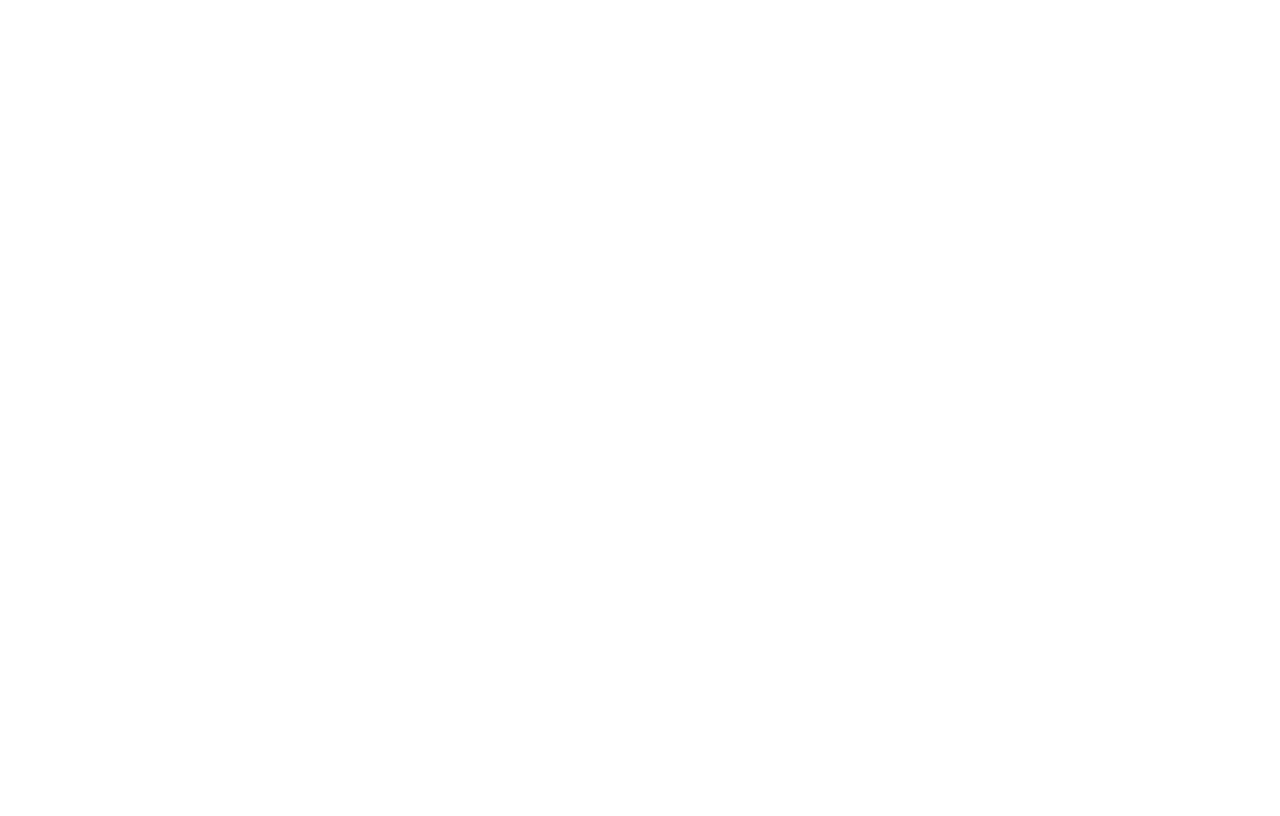
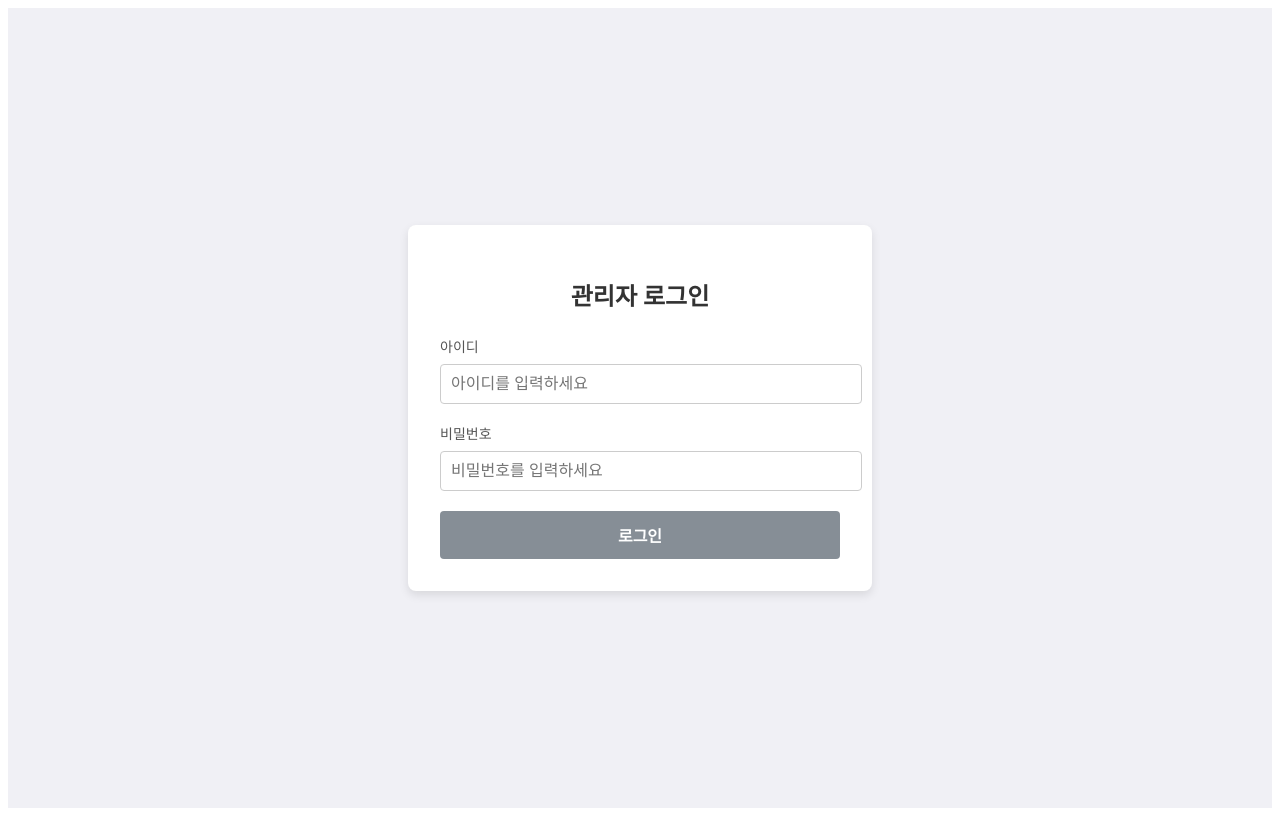
Before and after one commit to Infinity-Story/IsB-FE, a Vue app: page /admin-login in a window 1280 px wide. Before the commit this address had no page. Built offline with nearby package versions, Linux system fonts and the light colour scheme.

Commit message:
#6,7 Admin,User Login Page
관리자, 일반 회원 로그인 창 구현

```diff
--- a/src/components/Login/AdminLogin.vue
+++ b/src/components/Login/AdminLogin.vue
@@ -1,11 +1,108 @@
-<script setup>
+<template>
+  <div class="login-container">
+    <div class="login-card">
+      <h2 class="login-title">관리자 로그인</h2>
+      <form @submit.prevent="handleLogin">
+        <div class="input-group">
+          <label for="adminUsername">아이디</label>
+          <input type="text" id="adminUsername" v-model="adminUsername" placeholder="아이디를 입력하세요" required />
+        </div>
+        <div class="input-group">
+          <label for="adminPassword">비밀번호</label>
+          <input type="password" id="adminPassword" v-model="adminPassword" placeholder="비밀번호를 입력하세요" required />
+        </div>
+        <button type="submit" class="login-btn">로그인</button>
+      </form>
+    </div>
+  </div>
+</template>
 
+<script>
+export default {
+  name: 'AdminLogin',
+  data() {
+    return {
+      adminUsername: '',
+      adminPassword: '',
+    };
+  },
+  methods: {
+    handleLogin() {
+      // 관리자 로그인 로직 처리
+      console.log('아이디:', this.adminUsername);
+      console.log('비밀번호:', this.adminPassword);
+      // 이후 API 요청이나 로직 추가
+    },
+  },
+};
 </script>
 
-<template>
+<style scoped>
+.login-container {
+  display: flex;
+  justify-content: center;
+  align-items: center;
+  height: 100vh;
+  background-color: #f0f0f5;
+}
 
-</template>
+.login-card {
+  background-color: white;
+  padding: 2rem;
+  border-radius: 8px;
+  box-shadow: 0 4px 10px rgba(0, 0, 0, 0.1);
+  width: 100%;
+  max-width: 400px;
+}
 
-<style scoped>
+.login-title {
+  text-align: center;
+  font-size: 24px;
+  font-weight: bold;
+  margin-bottom: 1.5rem;
+  color: #333;
+}
 
+.input-group {
+  margin-bottom: 1.2rem;
+}
+
+.input-group label {
+  display: block;
+  font-size: 14px;
+  margin-bottom: 0.5rem;
+  color: #555;
+}
+
+.input-group input {
+  width: 100%;
+  padding: 10px;
+  border: 1px solid #ccc;
+  border-radius: 4px;
+  font-size: 16px;
+  color: #333;
+  transition: border-color 0.3s ease;
+}
+
+.input-group input:focus {
+  border-color: #5c6bc0;
+  outline: none;
+}
+
+.login-btn {
+  width: 100%;
+  padding: 12px;
+  background-color: #868e96; /* 관리자 로그인 버튼은 초록색 계열 */
+  border: none;
+  border-radius: 4px;
+  font-size: 16px;
+  font-weight: bold;
+  color: white;
+  cursor: pointer;
+  transition: background-color 0.3s ease;
+}
+
+.login-btn:active {
+  background-color: #868e96;
+}
 </style>
--- a/src/components/Login/UserLogin.vue
+++ b/src/components/Login/UserLogin.vue
@@ -1,11 +1,112 @@
-<script setup>
+<template>
+  <div class="login-container">
+    <div class="login-card">
+      <h2 class="login-title">일반 회원 로그인</h2>
+      <form @submit.prevent="handleLogin">
+        <div class="input-group">
+          <label for="username">아이디</label>
+          <input type="text" id="username" v-model="username" placeholder="아이디를 입력하세요" required />
+        </div>
+        <div class="input-group">
+          <label for="password">비밀번호</label>
+          <input type="password" id="password" v-model="password" placeholder="비밀번호를 입력하세요" required />
+        </div>
+        <button type="submit" class="login-btn">로그인</button>
+      </form>
+    </div>
+  </div>
+</template>
 
+<script>
+export default {
+  name: 'UserLogin',
+  data() {
+    return {
+      username: '',
+      password: '',
+    };
+  },
+  methods: {
+    handleLogin() {
+      // 로그인 로직 처리
+      console.log('아이디:', this.username);
+      console.log('비밀번호:', this.password);
+      // 이후 API 요청이나 로직 추가
+    },
+  },
+};
 </script>
 
-<template>
+<style scoped>
+.login-container {
+  display: flex;
+  justify-content: center;
+  align-items: center;
+  height: 100vh;
+  background-color: #f4f4f9;
+}
 
-</template>
+.login-card {
+  background-color: white;
+  padding: 2rem;
+  border-radius: 8px;
+  box-shadow: 0 4px 10px rgba(0, 0, 0, 0.1);
+  width: 100%;
+  max-width: 400px;
+}
 
-<style scoped>
+.login-title {
+  text-align: center;
+  font-size: 24px;
+  font-weight: bold;
+  margin-bottom: 1.5rem;
+  color: #333;
+}
 
+.input-group {
+  margin-bottom: 1.2rem;
+}
+
+.input-group label {
+  display: block;
+  font-size: 14px;
+  margin-bottom: 0.5rem;
+  color: #555;
+}
+
+.input-group input {
+  width: 100%;
+  padding: 10px;
+  border: 1px solid #ccc;
+  border-radius: 4px;
+  font-size: 16px;
+  color: #333;
+  transition: border-color 0.3s ease;
+}
+
+.input-group input:focus {
+  border-color: #5c6bc0;
+  outline: none;
+}
+
+.login-btn {
+  width: 100%;
+  padding: 12px;
+  background-color: #ffcc00;
+  border: none;
+  border-radius: 4px;
+  font-size: 16px;
+  font-weight: bold;
+  color: white;
+  cursor: pointer;
+  transition: background-color 0.3s ease;
+}
+
+.login-btn:hover {
+  background-color: #ffb300;
+}
+
+.login-btn:active {
+  background-color: #ffa000;
+}
 </style>
--- a/src/router/router.js
+++ b/src/router/router.js
@@ -1,6 +1,8 @@
 import { createRouter, createWebHistory } from 'vue-router';
 import NoticeList from '@/components/Notice/NoticeList.vue';
-import MainLogin from "@/components/Login/MainLogin.vue";  // 공지사항 리스트 컴포넌트
+import MainLogin from "@/components/Login/MainLogin.vue";
+import UserLogin from "@/components/Login/UserLogin.vue";
+import AdminLogin from "@/components/Login/AdminLogin.vue";  // 공지사항 리스트 컴포넌트
 
 const routes = [
     {
@@ -13,6 +15,16 @@
         name: '공지사항 전체 조회창',
         component: NoticeList,  // '/notice/list' 경로에서 NoticeList.vue 사용
     },
+    {
+        path: '/user-login',
+        name: '일반 회원 로그인창',
+        component: UserLogin,
+    },
+    {
+        path: '/admin-login',
+        name: '관리자 로그인창',
+        component: AdminLogin,
+    }
 ];
 
 const router = createRouter({
```
